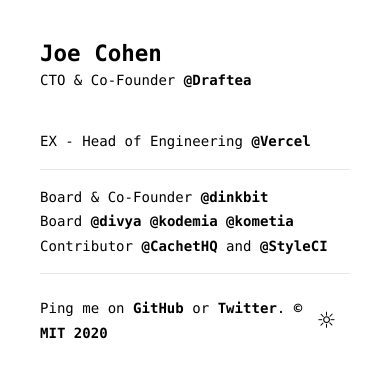
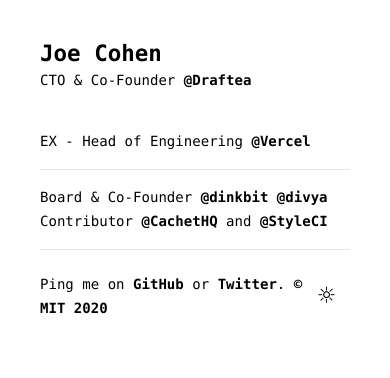
Before and after one commit to joecohens/joecohens.com, a Next.js app: page / in a window 390 px wide. Shown: the top 378 px of the page. Built offline with nearby package versions, Linux system fonts and the light colour scheme.

Commit message:
Update page.js from my phone

```diff
--- a/app/page.js
+++ b/app/page.js
@@ -54,9 +54,7 @@
             className="font-black hover:bg-black hover:text-white dark:hover:bg-white dark:hover:text-black"
           >
             @dinkbit
-          </a>
-          <br />
-          Board{" "}
+          </a>{" "}
           <a
             href="https://divya.com.mx"
             target="_blank"
@@ -64,23 +62,7 @@
             className="font-black hover:bg-black hover:text-white dark:hover:bg-white dark:hover:text-black"
           >
             @divya
-          </a>{" "}
-          <a
-            href="https://kodemia.dev"
-            target="_blank"
-            rel="noopener noreferrer"
-            className="font-black hover:bg-black hover:text-white dark:hover:bg-white dark:hover:text-black"
-          >
-            @kodemia
-          </a>{" "}
-          <a
-            href="https://kometia.com"
-            target="_blank"
-            rel="noopener noreferrer"
-            className="font-black hover:bg-black hover:text-white dark:hover:bg-white dark:hover:text-black"
-          >
-            @kometia
-          </a>{" "}
+          </a>
           <br />
           Contributor{" "}
           <a
```
